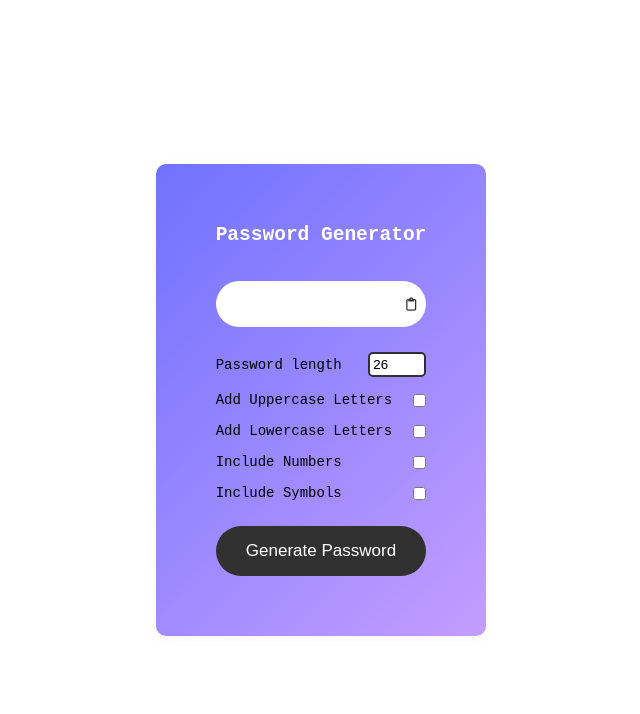
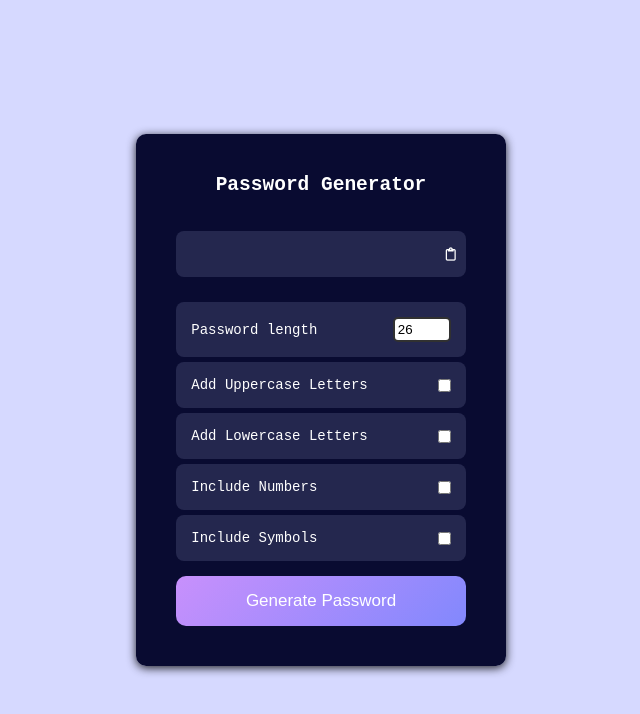
Before and after one commit to elerinnoorkoiv/password-generator, a React (Create React App) app: page / in a window 1280 px wide. Shown: the top 714 px of the page, without its empty margins (319-959 px from the left). Built offline with nearby package versions, Linux system fonts and the light colour scheme.

Commit message:
Design change

```diff
--- a/src/App.css
+++ b/src/App.css
@@ -6,10 +6,10 @@
 }
 
 .generator{
-  background-image: linear-gradient(-225deg, #7072ff 0%, #c39dff 100%);
+  background-image: linear-gradient(-225deg, #090b31 0%, #090b31 100%);
   border-radius: 10px;
-  box-shadow: 0px 2px 10px rgba(245, 244, 244, 0.863);
-  padding: 60px;
+  box-shadow: 0px 2px 10px rgba(0, 0, 0, 0.863);
+  padding: 40px;
 }
 .generator__header{
   text-align: center;
@@ -17,35 +17,37 @@
   margin-bottom: 35px;
 }
 .generator__password{
-  background-color:#ffffff;
-  border-radius: 30px;
+  background-color:#24274e;
+  border-radius: 8px;
   padding: 13px 10px;
-  color: #313131;
+  color: #ffffff;
   margin-bottom: 25px;
   height: 46px;
   display: flex;
   justify-content: space-between;
 }
 .copy__btn{
-  color: #313131;
-  background: #ffffff;
+  color: #ffffff;
+  background: #24274e;
   border: none;
   cursor: pointer;
   padding-left: 10px;
 }
 .generator__btn{
-  background: #313131;
   border: none;
   width: 100%;
   margin-top: 10px;
   padding: 15px;
   color: #fff;
-  border-radius: 30px;
+  border-radius: 10px;
   font-size: 17px;
   cursor: pointer;
+  background-image: linear-gradient(-225deg, #c890fc 0%, #8288fd 100%);
 }
 .form-group label{
   font-size: 14px;
+  color: #fff;
+  padding-right: 70px;
 }
 .form-group input{
   padding: 3px;
@@ -57,5 +59,8 @@
   display: flex;
   justify-content: space-between;
   align-items: center;
-  margin-bottom: 15px;
+  margin-bottom: 5px;
+  background-color: #24274e;
+  padding: 15px;
+  border-radius: 8px;
 }
--- a/src/index.css
+++ b/src/index.css
@@ -9,6 +9,7 @@ body {
     font-family: monospace;
   -webkit-font-smoothing: antialiased;
   -moz-osx-font-smoothing: grayscale;
+  background-color: rgb(214, 217, 255);
 }
 
 code {
```
